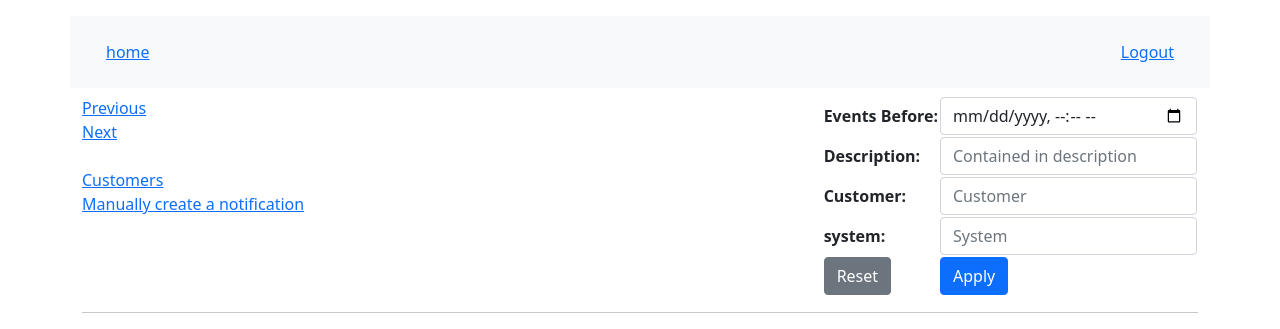
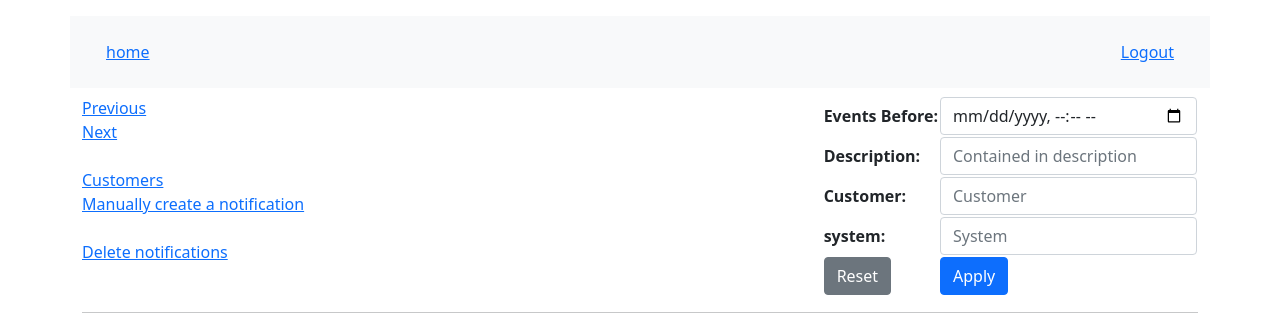
Before and after one commit to sir-ragna/notifier, a Django app: page / in a window 1280 px wide. Shown: the top 329 px of the page. Run offline with Django 3.2, Linux system fonts and the light colour scheme; the visitor is signed in with stand-in values (Sample User, id 1); data that the repository does not hold is empty.

Commit message:
add a way to delete notifications

```diff
--- a/notifications/templates/index.html.j2
+++ b/notifications/templates/index.html.j2
@@ -13,6 +13,9 @@
         <a href="{% url 'manage customers' %}">Customers</a>
         <br>
         <a href="{% url 'create notification' %}">Manually create a notification</a>
+        <br>
+        <br>
+        <a href="{% url 'delete notifications' %}">Delete notifications</a>
     </div>
     <div class="col col-auto">
     <form method="GET">
```
